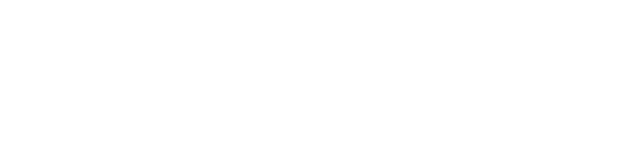
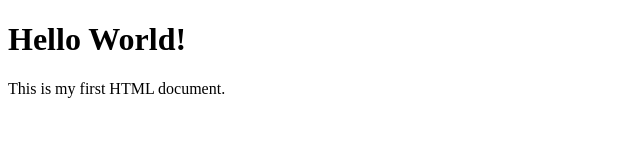
Before and after one commit to ManuelOsorto04/Assignment-3, a plain HTML site: page index.html in a window 1280 px wide. Shown: the whole page, without its empty margins (0-640 px from the left). Drawn offline with Linux system fonts and the light colour scheme.

Commit message:
Added contect to the index.html

```diff
--- a/index.html
+++ b/index.html
@@ -6,5 +6,8 @@
         <meta name="viewport" content="width=device-width, initial-scale=1">
         <title>Document</title>
     </head>
-    <body></body>
+    <body>
+        <h1>Hello World!</h1>
+        <p>This is my first HTML document.</p>
+    </body>
 </html>
```
